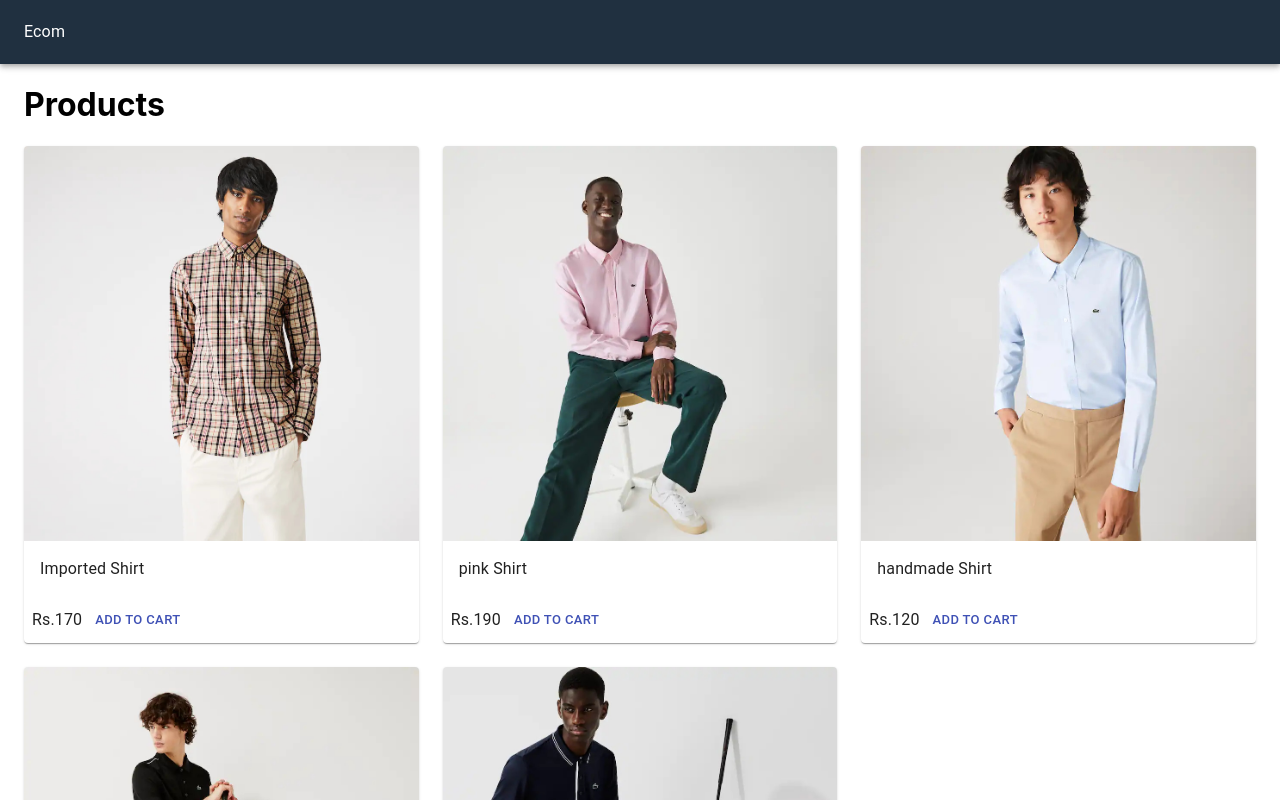
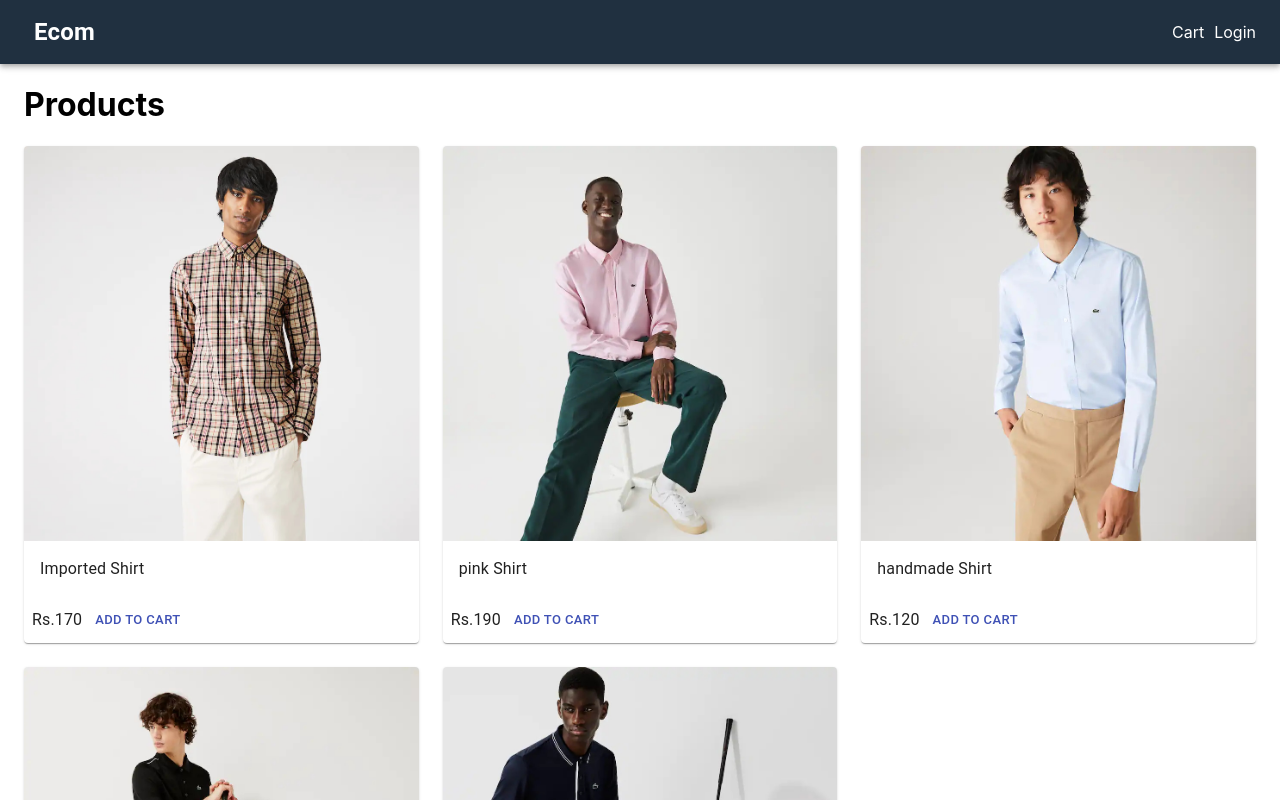
Before and after one commit to Aloknath-sah/next-ecomerce, a Next.js app in the folder next-ecom/: page / in a window 1280 px wide. Shown: the top 800 px of the page. Built offline with nearby package versions, Linux system fonts and the light colour scheme.

Commit message:
created routing page and link

```diff
--- a/next-ecom/components/Layout.js
+++ b/next-ecom/components/Layout.js
@@ -1,6 +1,7 @@
 import React from 'react';
 import Head from 'next/head';
-import { AppBar,Toolbar, Typography, Container } from '@material-ui/core';
+import NextLink from 'next/link';
+import { AppBar,Toolbar, Typography, Container, Link } from '@material-ui/core';
 import useStyles from '../utils/styles';
 
 export const Layout = ({children}) => {
@@ -12,7 +13,20 @@
             </Head>
             <AppBar position="static" className={classes.navbar} >
                 <Toolbar>
-                    <Typography>Ecom</Typography>
+                    <NextLink href="/" passHref>
+                        <Link>
+                            <Typography className={classes.brand}>Ecom</Typography>
+                        </Link>
+                    </NextLink>
+                    <div className={classes.grow}></div>
+                    <div>
+                        <NextLink href="/cart" passHref>
+                            <Link>Cart</Link>
+                        </NextLink>
+                        <NextLink href="/login" passHref>
+                            <Link>Login</Link>
+                        </NextLink>
+                    </div>
                 </Toolbar>
             </AppBar>
             <Container className={classes.main}>
--- a/next-ecom/pages/index.js
+++ b/next-ecom/pages/index.js
@@ -1,6 +1,7 @@
 import { Button, Card, CardActionArea, CardActions, CardContent, CardMedia, Grid, Typography } from '@material-ui/core';
 import { Layout } from '../components/Layout';
 import data from '../utils/data';
+import NextLink from 'next/link';
 
 export default function Home() {
   return (
@@ -11,6 +12,7 @@
           {data.products.map((product) => (
             <Grid item md={4} key={product.name}>
               <Card>
+                <NextLink href={`/product/${product.slug}`} passHref>
                 <CardActionArea>
                   <CardMedia
                     component="img"
@@ -24,6 +26,7 @@
                     </Typography>
                   </CardContent>
                 </CardActionArea>
+                </NextLink>
                 <CardActions>
                   <Typography> Rs.{product.price} </Typography>
                   <Button size="small" color="primary" > Add to cart </Button>
--- a/next-ecom/utils/data.js
+++ b/next-ecom/utils/data.js
@@ -2,6 +2,7 @@
     products: [
         {
             name: 'Imported Shirt',
+            slug: 'Imported-Shirt',
             category: 'Shirt',
             image: '/images/shirt1.jpg',
             price: 170,
@@ -13,6 +14,7 @@
         },
         {
             name: 'pink Shirt',
+            slug: 'pink-Shirt',
             category: 'Shirt',
             image: '/images/shirt2.jpg',
             price: 190,
@@ -24,6 +26,7 @@
         },
         {
             name: 'handmade Shirt',
+            slug: 'handmade-Shirt',
             category: 'Shirt',
             image: '/images/shirt3.jpg',
             price: 120,
@@ -35,6 +38,7 @@
         },
         {
             name: 'strechable pant',
+            slug: 'strechable-pant',
             category: 'pant',
             image: '/images/pants1.jpg',
             price: 100,
@@ -46,6 +50,7 @@
         },
         {
             name: 'fit pant',
+            slug: 'fit-pant',
             category: 'pant',
             image: '/images/pants2.jpg',
             price: 160,
--- a/next-ecom/utils/styles.js
+++ b/next-ecom/utils/styles.js
@@ -9,6 +9,13 @@
             marginLeft: 10,
         },
     },
+    brand: {
+        fontWeight: 'bold',
+        fontSize: '1.5rem'
+    },
+    grow: {
+        flexGrow: 1,
+    },
     main: {
         minHeight: '80vh',
     },
```
Also changed, not shown: next-ecom/pages/product/[slug].js (added, +16 -0 lines).
